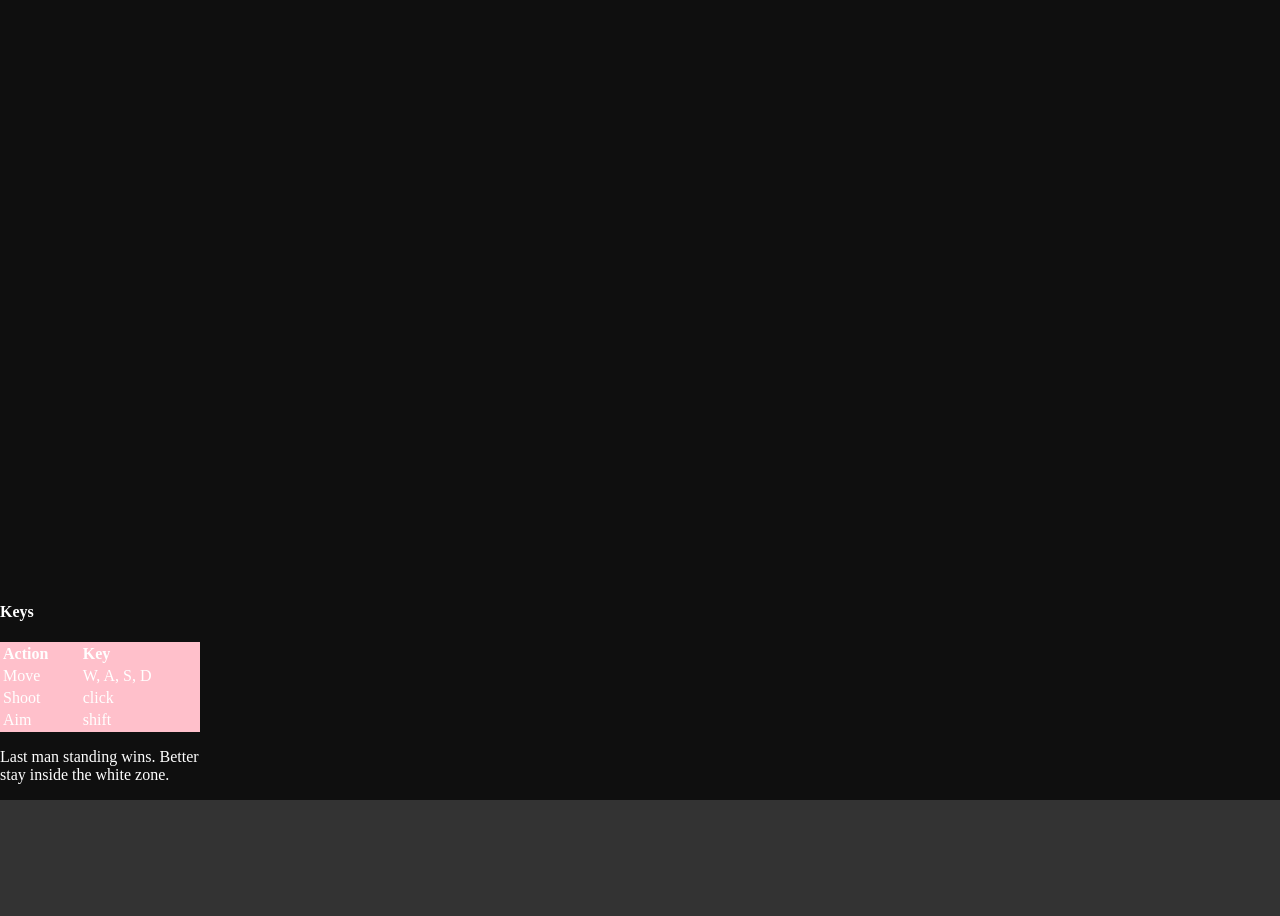
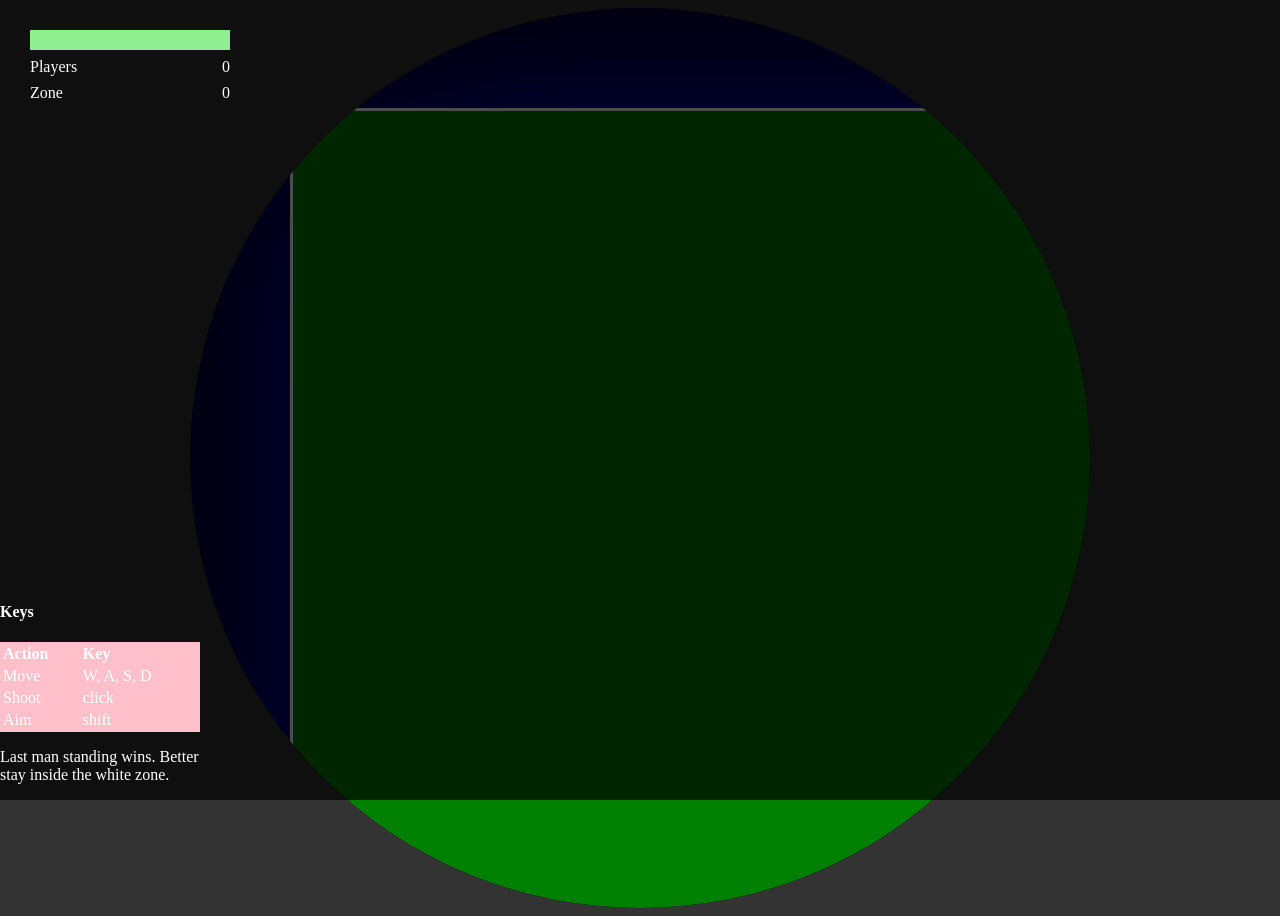
Before and after one commit to Luftare/shadow, a plain HTML site: page client/index.html in a window 1280 px wide. Before the commit the page ends 800 px from the top, so only its background shows below. Drawn offline with nearby package versions, Linux system fonts and the light colour scheme; no server answers; files whose address does not match are found by name.

Commit message:
Remove hidden tags

```diff
--- a/client/index.html
+++ b/client/index.html
@@ -7,8 +7,8 @@
 <img src="images/explosion.png" hidden id="image-explosion" />
 
 <body onload="boot()">
-  <div class="game__container" style="display: none">
-    <div class="game" hidden>
+  <div class="game__container">
+    <div class="game">
       <canvas class="game__world"></canvas>
       <div class="game__opponents"></div>
       <canvas class="game__shadow"></canvas>
@@ -20,8 +20,8 @@
     <div class="fx__shot-indicator"></div>
   </div>
   <div class="fx__overlay"></div>
-  <div class="modal"><div class="modal__header" hidden></div></div>
-  <div class="GUI" style="display: none">
+  <div class="modal"><div class="modal__header"></div></div>
+  <div class="GUI">
     <div class="GUI__hp-container"><div class="GUI__hp-bar"></div></div>
     <div class="GUI__row">
       <span>Players</span> <span class="GUI__alive-players">0</span>
```
